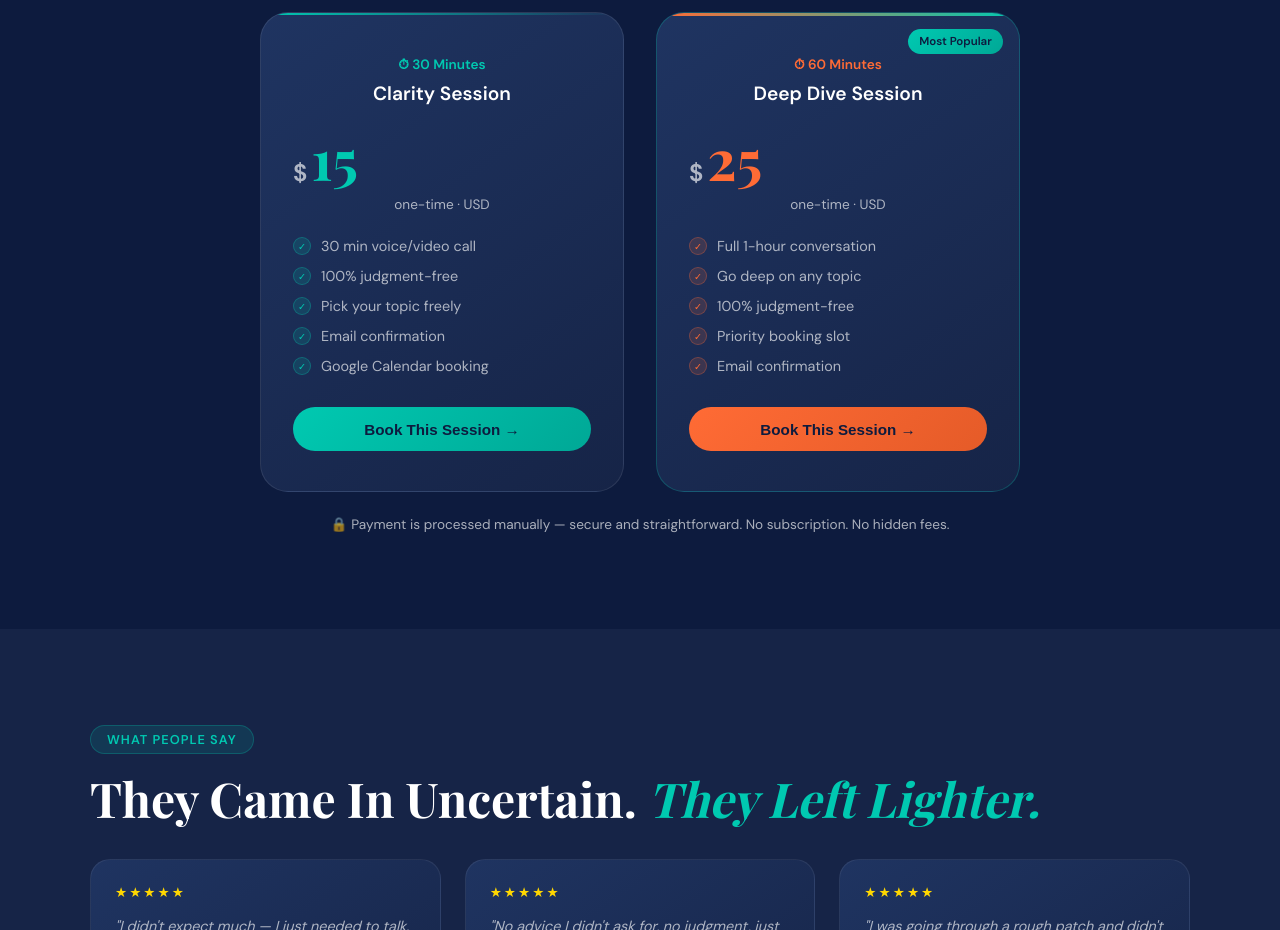
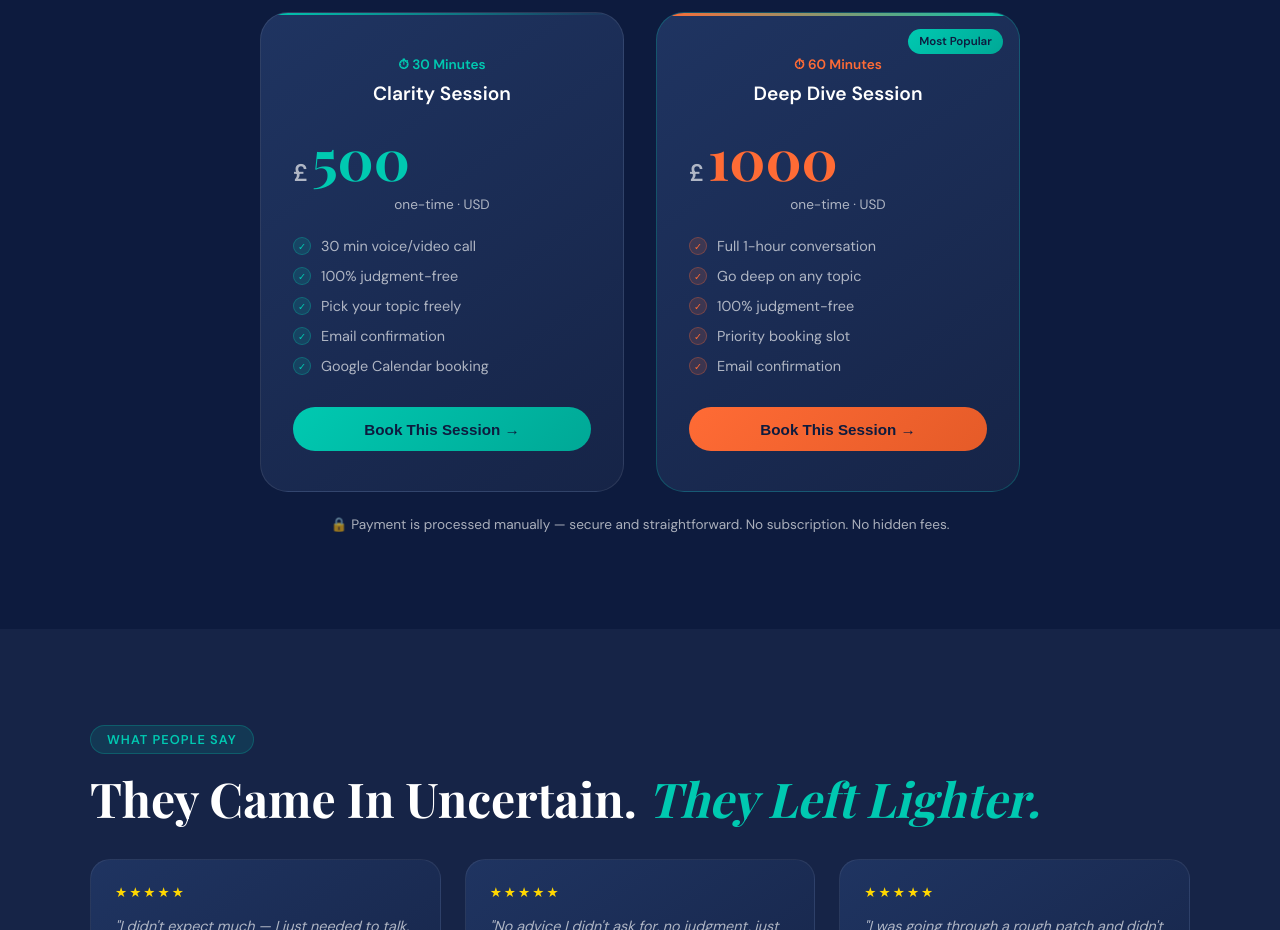
Before and after one commit to wavelengthtalk/Wavelength, a plain HTML site: page index.html in a window 1280 px wide. Shown: the part 3640-4570 px from the top of the page. Drawn offline with nearby package versions, Linux system fonts and the light colour scheme; a web font is replaced by a local one.

Commit message:
Update index.html

```diff
--- a/index.html
+++ b/index.html
@@ -1106,8 +1106,8 @@
         <div class="price-duration">⏱ 30 Minutes</div>
         <div class="price-title">Clarity Session</div>
         <div class="price-amount">
-          <span class="price-dollar">$</span>
-          <span class="price-num">15</span>
+          <span class="price-dollar">£</span>
+          <span class="price-num">500</span>
         </div>
         <div class="price-per">one-time · USD</div>
         <ul class="price-features">
@@ -1117,7 +1117,7 @@
           <li><div class="pf-dot">✓</div> Email confirmation</li>
           <li><div class="pf-dot">✓</div> Google Calendar booking</li>
         </ul>
-        <button class="book-btn" onclick="openModal('30min', 15)">Book This Session →</button>
+        <button class="book-btn" onclick="openModal('30min', 500)">Book This Session →</button>
       </div>
 
       <!-- 1 hr -->
@@ -1126,8 +1126,8 @@
         <div class="price-duration" style="color: var(--orange);">⏱ 60 Minutes</div>
         <div class="price-title">Deep Dive Session</div>
         <div class="price-amount">
-          <span class="price-dollar">$</span>
-          <span class="price-num">25</span>
+          <span class="price-dollar">£</span>
+          <span class="price-num">1000</span>
         </div>
         <div class="price-per">one-time · USD</div>
         <ul class="price-features">
@@ -1137,7 +1137,7 @@
           <li><div class="pf-dot">✓</div> Priority booking slot</li>
           <li><div class="pf-dot">✓</div> Email confirmation</li>
         </ul>
-        <button class="book-btn" onclick="openModal('60min', 25)">Book This Session →</button>
+        <button class="book-btn" onclick="openModal('60min', 1000)">Book This Session →</button>
       </div>
     </div>
 
```
